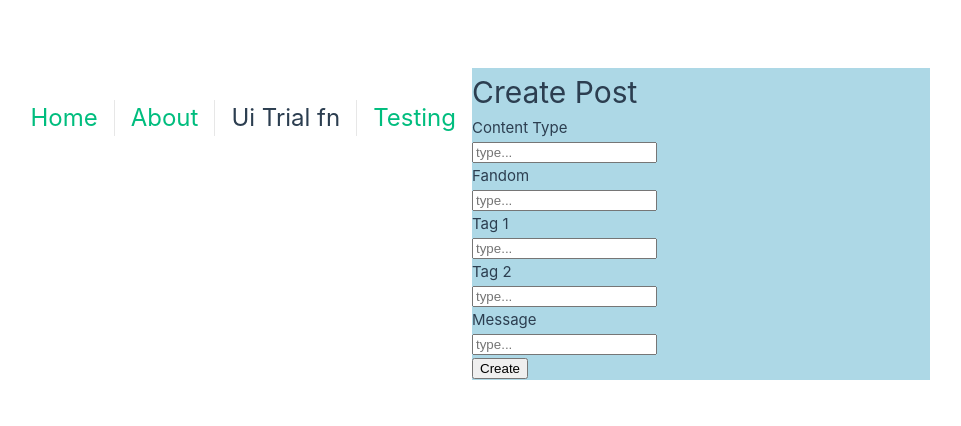
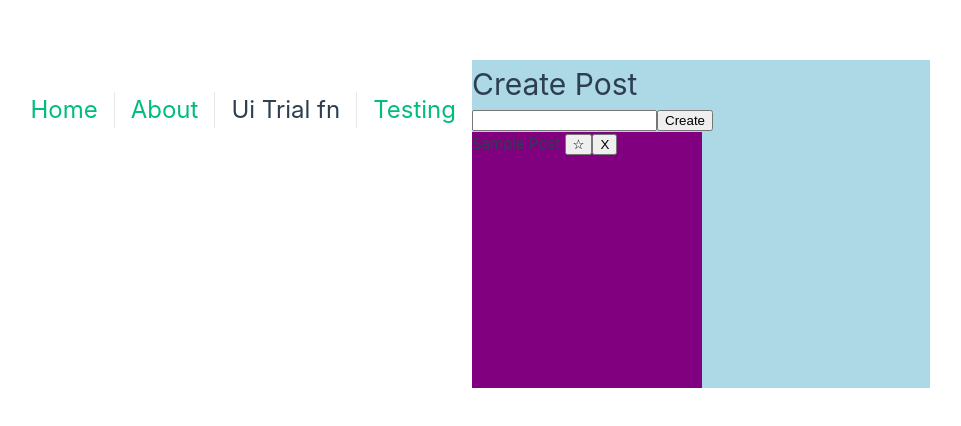
Before and after one commit to staten-island-tech/sql-project-women-in-stem-plus-tyler, a Vue app in the folder SQL/: page /UserInterface in a window 1280 px wide. Shown: the part 176-602 px from the top of the page, without its empty margins (168-1129 px from the left). Built offline with nearby package versions, Linux system fonts and the light colour scheme.

Commit message:
i want to just ughhghghg

```diff
--- a/SQL/src/views/UserInterface.vue
+++ b/SQL/src/views/UserInterface.vue
@@ -1,16 +1,16 @@
 <!-- user interface -->
 
 <template>
-  <div class="main">
+  <!-- <div class="main">
     <h1>Create Post</h1>
-    <form id="form" v-on:submit="form" ref="inputField">
+    <form id="form" v-on:submit="form">
       <div class="inputs">
         <p class="text"><label for="content_type">Content Type</label></p>
-        <input type="uhh" placeholder="type..." />
+        <input type="uhh" placeholder="type..." ref="inputField" />
       </div>
       <div class="inputs">
         <p class="text"><label for="fandom_name">Fandom</label></p>
-        <input v-model="fandom" placeholder="type..." />
+        <input v-model="fandom" placeholder="type..." ref="inputField" />
       </div>
       <div class="inputs">
         <p class="text"><label for="major_tag">Tag 1</label></p>
@@ -28,33 +28,39 @@
       <br />
     </form>
     <p>{{ help }}</p>
+  </div> -->
+  <div class="main">
+    <h1>Create Post</h1>
+    <form @submit.prevent="createPost">
+      <input v-model="newPost" />
+      <button>Create</button>
+    </form>
+    <div class="posts">
+      <div class="cards" v-for="post in posts" :key="post.id">
+        {{ post.text }}
+        <button @click="addFave()">☆</button>
+        <button @click="removePost(post)">X</button>
+      </div>
+    </div>
   </div>
 </template>
 
-<script>
+<script setup>
 import { ref, onMounted } from 'vue'
-export default {
-  data() {
-    return {
-      help: ''
-    }
-  },
-  methods: {
-    showMe() {
-      const message = this.$refs.inputField.value
-      this.help = `${message}`
-    },
-    //create post//
-    create() {},
-    //clear inputs//
-    clear() {},
-    //remove post//
-    remove() {},
-    form(e) {
-      e.preventDefault()
-      this.create()
-    }
+let id = '0'
+const newPost = ref('')
+let posts = ref([
+  {
+    id: id++,
+    text: 'Sample Post'
   }
+])
+function createPost() {
+  posts.value.push({ id: id++, text: newPost.value })
+  newPost.value = ''
+}
+function removePost(post) {
+  posts.value = posts.value.filter((p) => p !== post)
 }
 </script>
 
```
